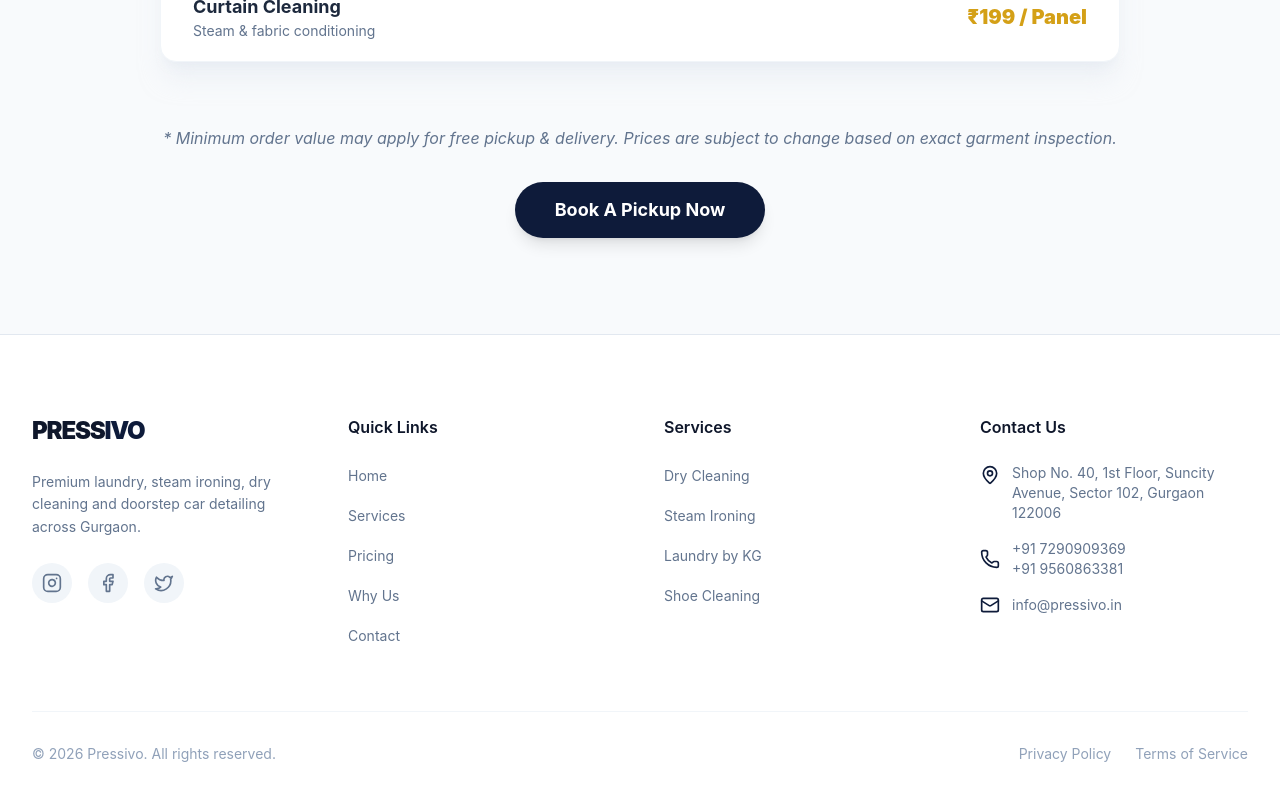
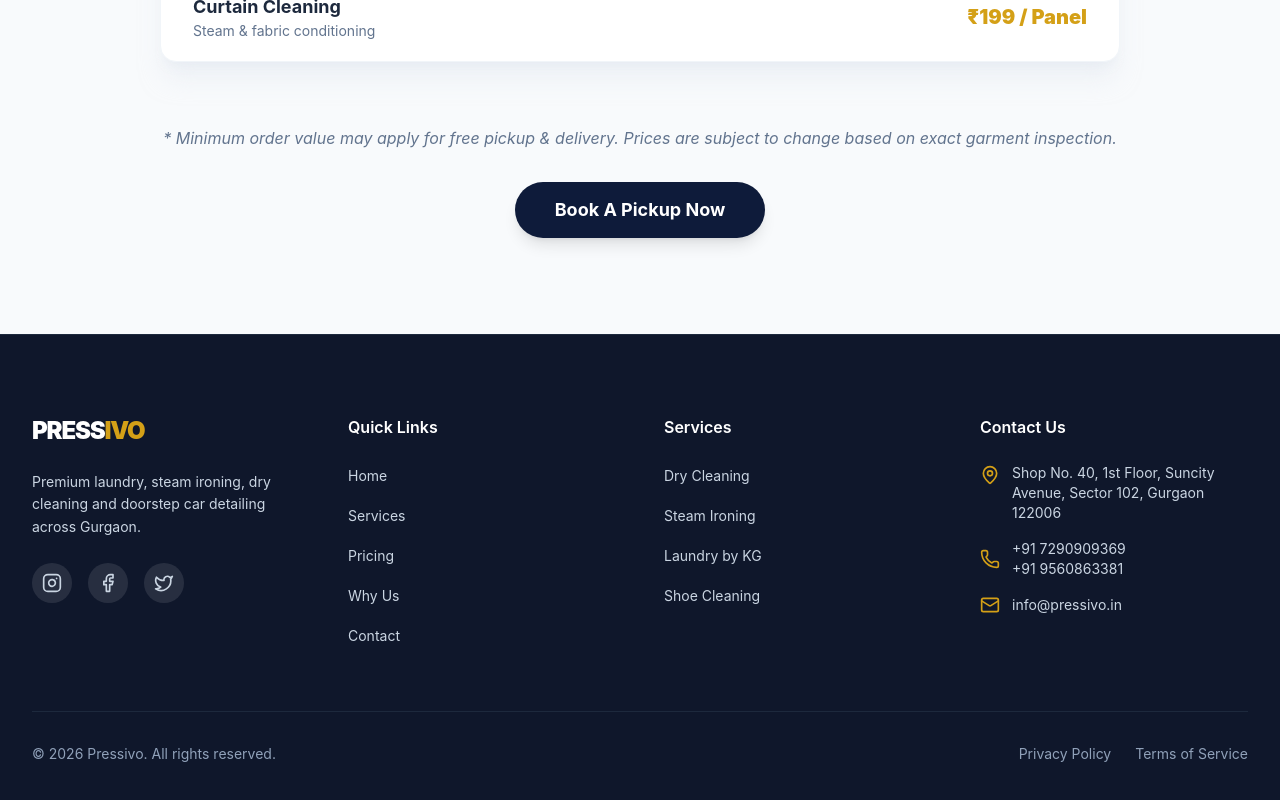
Before and after one commit to yashraheja098-dev/pressivo, a React (Vite) app: page /pricing in a window 1280 px wide. Shown: the part 1945-2745 px from the top of the page. Built offline with nearby package versions, Linux system fonts and the light colour scheme.

Commit message:
style: update Contact and Footer section backgrounds and readability

```diff
--- a/src/components/layout/Footer.jsx
+++ b/src/components/layout/Footer.jsx
@@ -4,37 +4,37 @@ import { EMAIL, PHONE_NUMBER_1, PHONE_NUMBER_2, ADDRESS } from '../../utils/cons
 
 export default function Footer() {
   return (
-    <footer className="bg-white border-t border-slate-200 pt-20 pb-24 md:pb-10">
+    <footer className="bg-slate-900 border-t border-slate-800 pt-20 pb-24 md:pb-10">
       <div className="container mx-auto px-4 sm:px-6 lg:px-8">
         <div className="grid grid-cols-1 md:grid-cols-2 lg:grid-cols-4 gap-12 mb-16">
           <div className="space-y-6">
             <a href="#" className="flex items-center gap-2">
-              <span className="text-2xl font-black tracking-tighter text-slate-900">
-                PRESS<span className="text-primary">IVO</span>
+              <span className="text-2xl font-black tracking-tighter text-white">
+                PRESS<span className="text-accent">IVO</span>
               </span>
             </a>
-            <p className="text-slate-500 text-sm leading-relaxed max-w-xs">
+            <p className="text-slate-300 text-sm leading-relaxed max-w-xs">
               Premium laundry, steam ironing, dry cleaning and doorstep car detailing across Gurgaon.
             </p>
             <div className="flex gap-4">
-              <a href="#" className="w-10 h-10 rounded-full bg-slate-100 flex items-center justify-center text-slate-500 hover:text-white hover:bg-primary transition-colors">
+              <a href="#" className="w-10 h-10 rounded-full bg-white/10 flex items-center justify-center text-slate-300 hover:text-white hover:bg-accent transition-colors">
                 <svg className="w-5 h-5" viewBox="0 0 24 24" fill="none" stroke="currentColor" strokeWidth="2" strokeLinecap="round" strokeLinejoin="round"><rect width="20" height="20" x="2" y="2" rx="5" ry="5"/><path d="M16 11.37A4 4 0 1 1 12.63 8 4 4 0 0 1 16 11.37z"/><line x1="17.5" x2="17.51" y1="6.5" y2="6.5"/></svg>
               </a>
-              <a href="#" className="w-10 h-10 rounded-full bg-slate-100 flex items-center justify-center text-slate-500 hover:text-white hover:bg-primary transition-colors">
+              <a href="#" className="w-10 h-10 rounded-full bg-white/10 flex items-center justify-center text-slate-300 hover:text-white hover:bg-accent transition-colors">
                 <svg className="w-5 h-5" viewBox="0 0 24 24" fill="none" stroke="currentColor" strokeWidth="2" strokeLinecap="round" strokeLinejoin="round"><path d="M18 2h-3a5 5 0 0 0-5 5v3H7v4h3v8h4v-8h3l1-4h-4V7a1 1 0 0 1 1-1h3z"/></svg>
               </a>
-              <a href="#" className="w-10 h-10 rounded-full bg-slate-100 flex items-center justify-center text-slate-500 hover:text-white hover:bg-primary transition-colors">
+              <a href="#" className="w-10 h-10 rounded-full bg-white/10 flex items-center justify-center text-slate-300 hover:text-white hover:bg-accent transition-colors">
                 <svg className="w-5 h-5" viewBox="0 0 24 24" fill="none" stroke="currentColor" strokeWidth="2" strokeLinecap="round" strokeLinejoin="round"><path d="M22 4s-.7 2.1-2 3.4c1.6 10-9.4 17.3-18 11.6 2.2.1 4.4-.6 6-2C3 15.5.5 9.6 3 5c2.2 2.6 5.6 4.1 9 4-.9-4.2 4-6.6 7-3.8 1.1 0 3-1.2 3-1.2z"/></svg>
               </a>
             </div>
           </div>
 
           <div>
-            <h4 className="text-slate-900 font-semibold mb-6">Quick Links</h4>
+            <h4 className="text-white font-semibold mb-6">Quick Links</h4>
             <ul className="space-y-4">
               {['Home', 'Services', 'Pricing', 'Why Us', 'Contact'].map((item) => (
                 <li key={item}>
-                  <a href={`#${item.toLowerCase().replace(' ', '-')}`} className="text-slate-500 hover:text-primary transition-colors text-sm">
+                  <a href={`#${item.toLowerCase().replace(' ', '-')}`} className="text-slate-300 hover:text-accent transition-colors text-sm">
                     {item}
                   </a>
                 </li>
@@ -43,11 +43,11 @@ export default function Footer() {
           </div>
 
           <div>
-            <h4 className="text-slate-900 font-semibold mb-6">Services</h4>
+            <h4 className="text-white font-semibold mb-6">Services</h4>
             <ul className="space-y-4">
               {['Dry Cleaning', 'Steam Ironing', 'Laundry by KG', 'Shoe Cleaning'].map((item) => (
                 <li key={item}>
-                  <a href="#services" className="text-slate-500 hover:text-primary transition-colors text-sm">
+                  <a href="#services" className="text-slate-300 hover:text-accent transition-colors text-sm">
                     {item}
                   </a>
                 </li>
@@ -56,31 +56,31 @@ export default function Footer() {
           </div>
 
           <div>
-            <h4 className="text-slate-900 font-semibold mb-6">Contact Us</h4>
+            <h4 className="text-white font-semibold mb-6">Contact Us</h4>
             <ul className="space-y-4">
-              <li className="flex items-start gap-3 text-sm text-slate-500">
-                <MapPin className="w-5 h-5 text-primary shrink-0 mt-0.5" />
+              <li className="flex items-start gap-3 text-sm text-slate-300">
+                <MapPin className="w-5 h-5 text-accent shrink-0 mt-0.5" />
                 <span>{ADDRESS}</span>
               </li>
-              <li className="flex items-center gap-3 text-sm text-slate-500">
-                <Phone className="w-5 h-5 text-primary shrink-0" />
+              <li className="flex items-center gap-3 text-sm text-slate-300">
+                <Phone className="w-5 h-5 text-accent shrink-0" />
                 <span>+91 {PHONE_NUMBER_1}<br/>+91 {PHONE_NUMBER_2}</span>
               </li>
-              <li className="flex items-center gap-3 text-sm text-slate-500">
-                <Mail className="w-5 h-5 text-primary shrink-0" />
+              <li className="flex items-center gap-3 text-sm text-slate-300">
+                <Mail className="w-5 h-5 text-accent shrink-0" />
                 <span>{EMAIL}</span>
               </li>
             </ul>
           </div>
         </div>
 
-        <div className="border-t border-slate-100 pt-8 flex flex-col md:flex-row items-center justify-between gap-4">
+        <div className="border-t border-slate-800 pt-8 flex flex-col md:flex-row items-center justify-between gap-4">
           <p className="text-slate-400 text-sm">
             &copy; {new Date().getFullYear()} Pressivo. All rights reserved.
           </p>
           <div className="flex gap-6 text-sm text-slate-400">
-            <a href="#" className="hover:text-slate-700 transition-colors">Privacy Policy</a>
-            <a href="#" className="hover:text-slate-700 transition-colors">Terms of Service</a>
+            <a href="#" className="hover:text-white transition-colors">Privacy Policy</a>
+            <a href="#" className="hover:text-white transition-colors">Terms of Service</a>
           </div>
         </div>
       </div>
```
Also changed, not shown: src/sections/Contact.jsx (line endings or trailing spaces).
